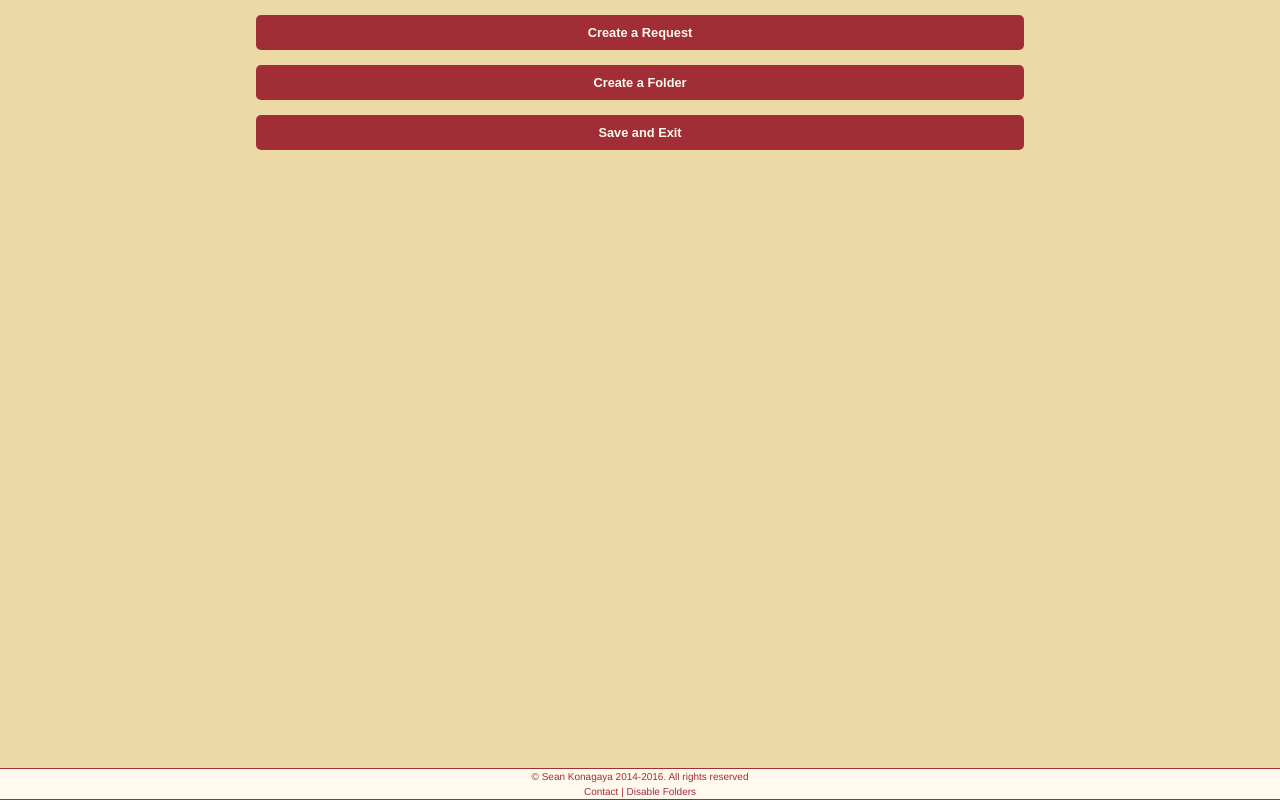
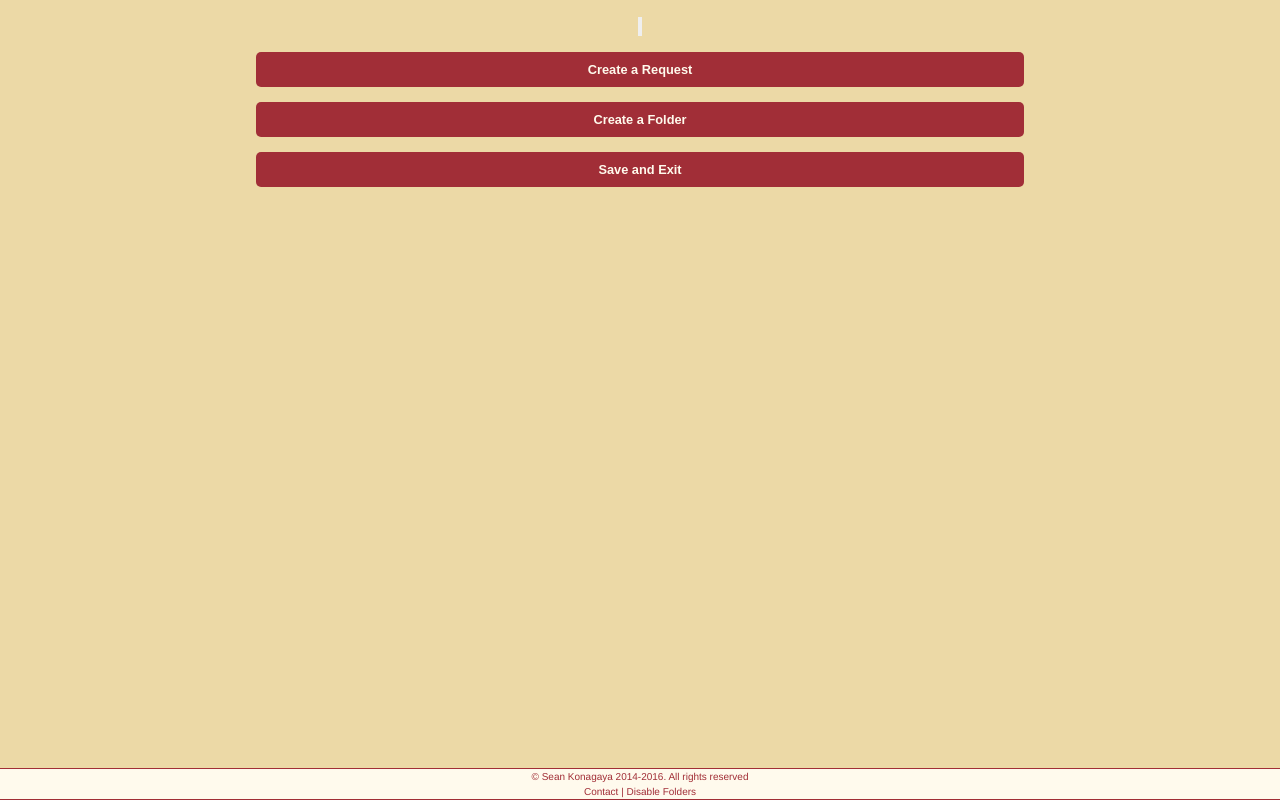
Before and after one commit to venumx/skonagaya.github.io, a website: page index.html in a window 1280 px wide. Drawn offline with Linux system fonts and the light colour scheme; no server answers.

Commit message:
Made changes to add smartthings login button
Made changes to add smartthings login button

```diff
--- a/css/style.css
+++ b/css/style.css
@@ -13,6 +13,10 @@
   font-size: 10px;
   font-weight: 500;
   color: #888888;
+}
+
+.smartthingsbutton {
+  background-image: url('../images/smartthingslogo.png');
 }
 
 .addNewButton {
--- a/index.html
+++ b/index.html
@@ -487,6 +487,12 @@
 
     <div id="pebbleSaveButton">
 
+      <div class='item-container'>
+        <div class='button-container'>
+          <input onclick="loginWithSmartthings();" type='button' class='smarthings-logon' width="100px" height="100px" value='' />
+        </div>
+      </div>
+
       <div  class='item-container'>
         <div class='button-container'>
           <input onclick="showCreateDisplay(null);" type='button' class='item-button' value='Create a Request'>
```
Also changed, not shown: images/smartthingslogo.png (added), 2 other files.
